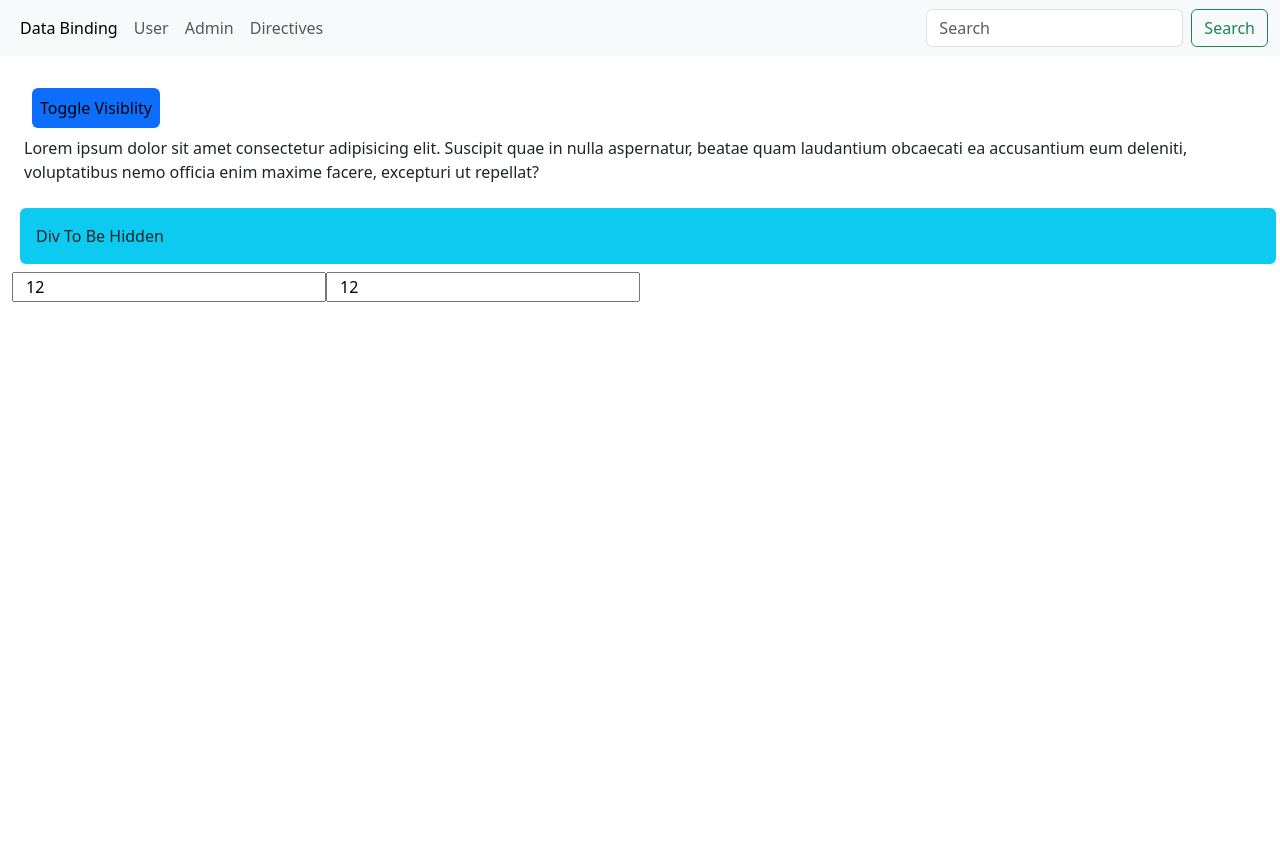
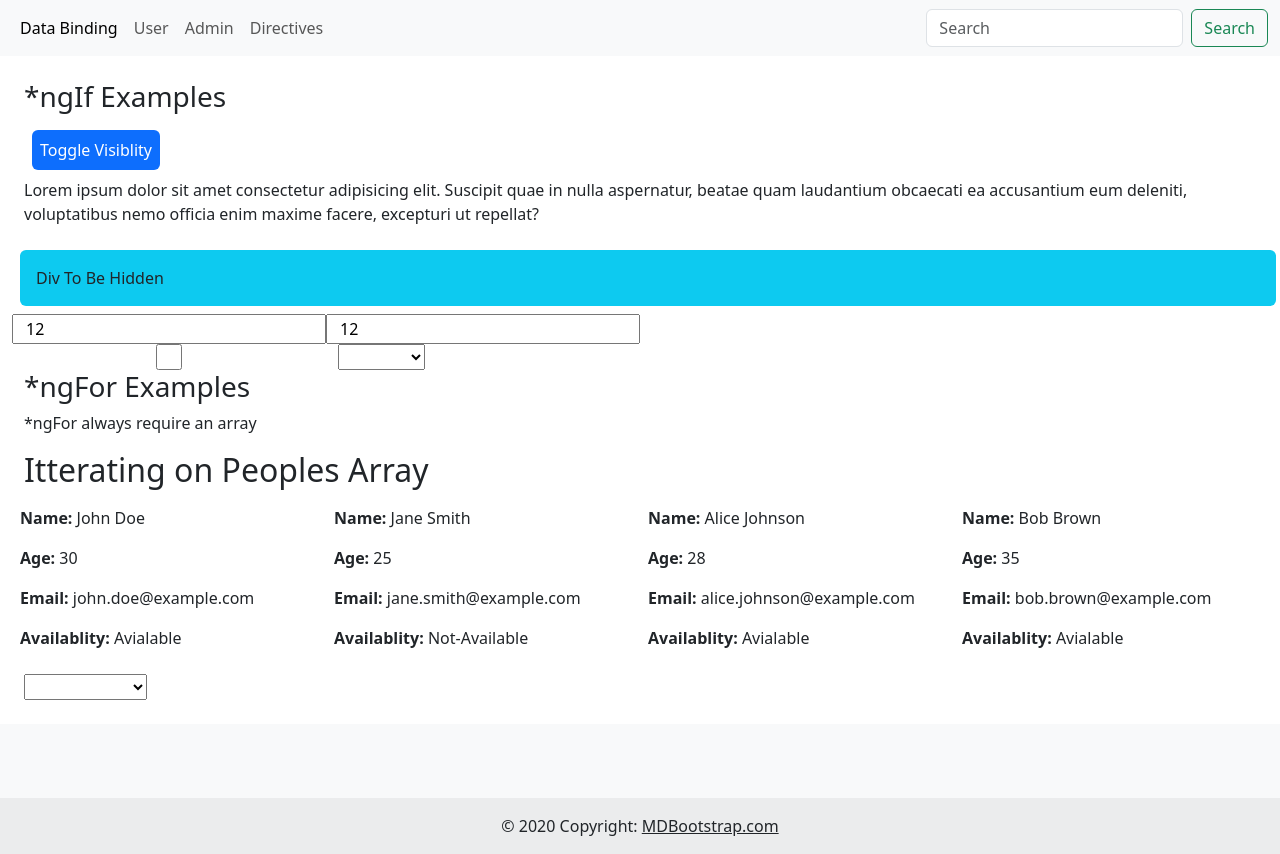
Before and after one commit to Ahmedm2002/learning-Angular, an Angular app: page /directives in a window 1280 px wide. Before the commit the page ends 800 px from the top, so only its background shows below. Built offline with nearby package versions, Linux system fonts and the light colour scheme.

Commit message:
Completed Directives --Ahmed

```diff
--- a/src/app/Components/directives/directives.component.html
+++ b/src/app/Components/directives/directives.component.html
@@ -1,6 +1,8 @@
+<h3>*ngIf Examples</h3>
+
 <button
   (click)="togglevisibility()"
-  class="bg-primary p-2 rounded border-0 m-2"
+  class="bg-primary p-2 rounded border-0 m-2 text-white"
 >
   Toggle Visiblity
 </button>
@@ -29,3 +31,47 @@
   <input type="number" [(ngModel)]="num1" class="col-3" />
   <input type="number" [(ngModel)]="num2" class="col-3" />
 </div>
+
+<div class="row">
+  <input type="checkbox" [(ngModel)]="isActive" class="col-3" />
+
+  <div class="col-3">
+    <select name="" id="" [(ngModel)]="selectedCountry">
+      <option value=""></option>
+      <option value="USA">USA</option>
+      <option value="Europe">Europe</option>
+      <option value="Russia">Russia</option>
+      <option value="Egypt">Egypt</option>
+      <option value="Morroco">Morroco</option>
+    </select>
+  </div>
+</div>
+
+<div
+  *ngIf="isActive && selectedCountry === 'USA'"
+  class="row p-3 m-4 bg-success rounded"
+>
+  Page Section
+</div>
+
+<h3>*ngFor Examples</h3>
+
+<p>*ngFor always require an array</p>
+
+<div class="row">
+  <h2>Itterating on Peoples Array</h2>
+  <div *ngFor="let people of peoples" class="col-3 p-2">
+    <p><b>Name:</b> {{ people.firstName }} {{ people.lastName }}</p>
+    <p><b>Age:</b> {{ people.age }}</p>
+    <p><b>Email:</b> {{ people.email }}</p>
+    <p>
+      <b>Availablity: </b>
+      <span *ngIf="people.isAvailable">Avialable</span>
+      <span *ngIf="!people.isAvailable">Not-Available</span>
+    </p>
+  </div>
+</div>
+
+<select name="" id="">
+  <option *ngFor="let name of names" [value]="name">{{ name }}</option>
+</select>
--- a/src/app/Components/directives/directives.component.ts
+++ b/src/app/Components/directives/directives.component.ts
@@ -1,6 +1,14 @@
 import { CommonModule } from '@angular/common';
 import { Component } from '@angular/core';
 import { FormsModule } from '@angular/forms';
+
+interface Person {
+  firstName: string;
+  lastName: string;
+  age: number;
+  email: string;
+  isAvailable: boolean;
+}
 
 @Component({
   selector: 'app-directives',
@@ -10,7 +18,13 @@ import { FormsModule } from '@angular/forms';
 })
 export class DirectivesComponent {
   isVisible: boolean = false;
-  names: string[] = ['John Doe', 'Jane Smith', 'Alice Johnson', 'Bob Brown'];
+  names: string[] = [
+    '',
+    'John Doe',
+    'Jane Smith',
+    'Alice Johnson',
+    'Bob Brown',
+  ];
 
   togglevisibility() {
     this.isVisible = !this.isVisible;
@@ -18,4 +32,39 @@ export class DirectivesComponent {
 
   num1: number = 12;
   num2: number = 12;
+
+  isActive: boolean = false;
+
+  selectedCountry: string = '';
+
+  peoples: Person[] = [
+    {
+      firstName: 'John',
+      lastName: 'Doe',
+      age: 30,
+      email: 'john.doe@example.com',
+      isAvailable: true,
+    },
+    {
+      firstName: 'Jane',
+      lastName: 'Smith',
+      age: 25,
+      email: 'jane.smith@example.com',
+      isAvailable: false,
+    },
+    {
+      firstName: 'Alice',
+      lastName: 'Johnson',
+      age: 28,
+      email: 'alice.johnson@example.com',
+      isAvailable: true,
+    },
+    {
+      firstName: 'Bob',
+      lastName: 'Brown',
+      age: 35,
+      email: 'bob.brown@example.com',
+      isAvailable: true,
+    },
+  ];
 }
--- a/src/app/app.component.html
+++ b/src/app/app.component.html
@@ -1,3 +1,5 @@
+<div class="d-flex flex-column min-vh-100">
+  <!-- Navbar -->
   <nav class="navbar navbar-expand-lg bg-body-tertiary">
     <div class="container-fluid">
       <button
@@ -17,16 +19,16 @@
           style="--bs-scroll-height: 100px"
         >
           <li class="nav-item">
-          <a class="nav-link active" routerLink="data-binding">Data Binding</a>
+            <a class="nav-link active" routerLink="data-binding"
+              >Data Binding</a
+            >
           </li>
           <li class="nav-item">
             <a class="nav-link" routerLink="user">User</a>
           </li>
-
           <li class="nav-item">
             <a class="nav-link" routerLink="admin">Admin</a>
           </li>
-
           <li class="nav-item">
             <a class="nav-link" aria-disabled="true" routerLink="directives"
               >Directives</a
@@ -45,6 +47,69 @@
       </div>
     </div>
   </nav>
-<div class="p-2 m-3">
+
+  <div class="p-2 m-3 flex-fill">
     <router-outlet></router-outlet>
   </div>
+
+  <!-- Footer -->
+  <footer class="text-center bg-body-tertiary mt-auto">
+    <div class="container pt-4">
+      <section class="mb-4">
+        <a
+          data-mdb-ripple-init
+          class="btn btn-link btn-floating btn-lg text-body m-1"
+          href="#!"
+          role="button"
+          data-mdb-ripple-color="dark"
+          ><i class="fab fa-facebook-f"></i
+        ></a>
+        <a
+          data-mdb-ripple-init
+          class="btn btn-link btn-floating btn-lg text-body m-1"
+          href="#!"
+          role="button"
+          data-mdb-ripple-color="dark"
+          ><i class="fab fa-twitter"></i
+        ></a>
+        <a
+          data-mdb-ripple-init
+          class="btn btn-link btn-floating btn-lg text-body m-1"
+          href="#!"
+          role="button"
+          data-mdb-ripple-color="dark"
+          ><i class="fab fa-google"></i
+        ></a>
+        <a
+          data-mdb-ripple-init
+          class="btn btn-link btn-floating btn-lg text-body m-1"
+          href="#!"
+          role="button"
+          data-mdb-ripple-color="dark"
+          ><i class="fab fa-instagram"></i
+        ></a>
+        <a
+          data-mdb-ripple-init
+          class="btn btn-link btn-floating btn-lg text-body m-1"
+          href="#!"
+          role="button"
+          data-mdb-ripple-color="dark"
+          ><i class="fab fa-linkedin"></i
+        ></a>
+        <a
+          data-mdb-ripple-init
+          class="btn btn-link btn-floating btn-lg text-body m-1"
+          href="#!"
+          role="button"
+          data-mdb-ripple-color="dark"
+          ><i class="fab fa-github"></i
+        ></a>
+      </section>
+    </div>
+
+    <div class="text-center p-3" style="background-color: rgba(0, 0, 0, 0.05)">
+      © 2020 Copyright:
+      <a class="text-body" href="https://mdbootstrap.com/">MDBootstrap.com</a>
+    </div>
+  </footer>
+</div>
```
Lines whose indentation alone changed are shown as unchanged.
